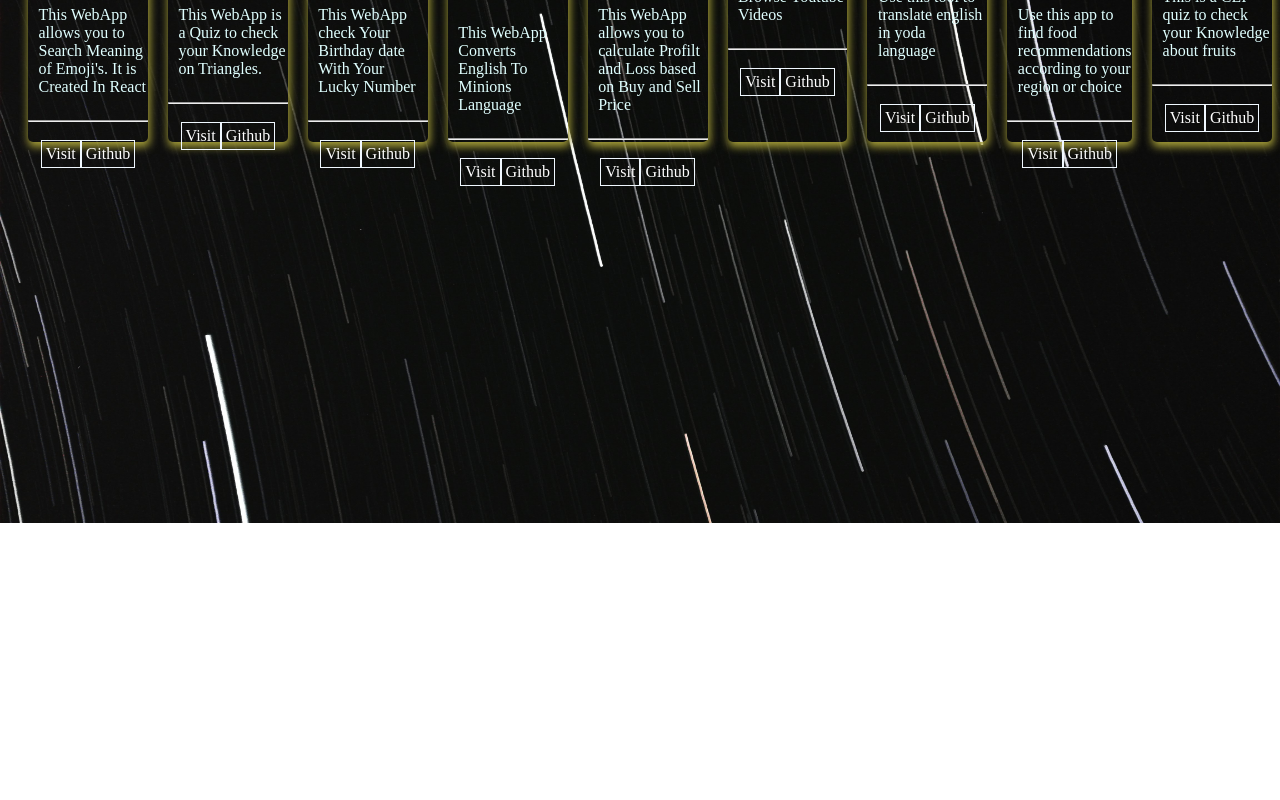
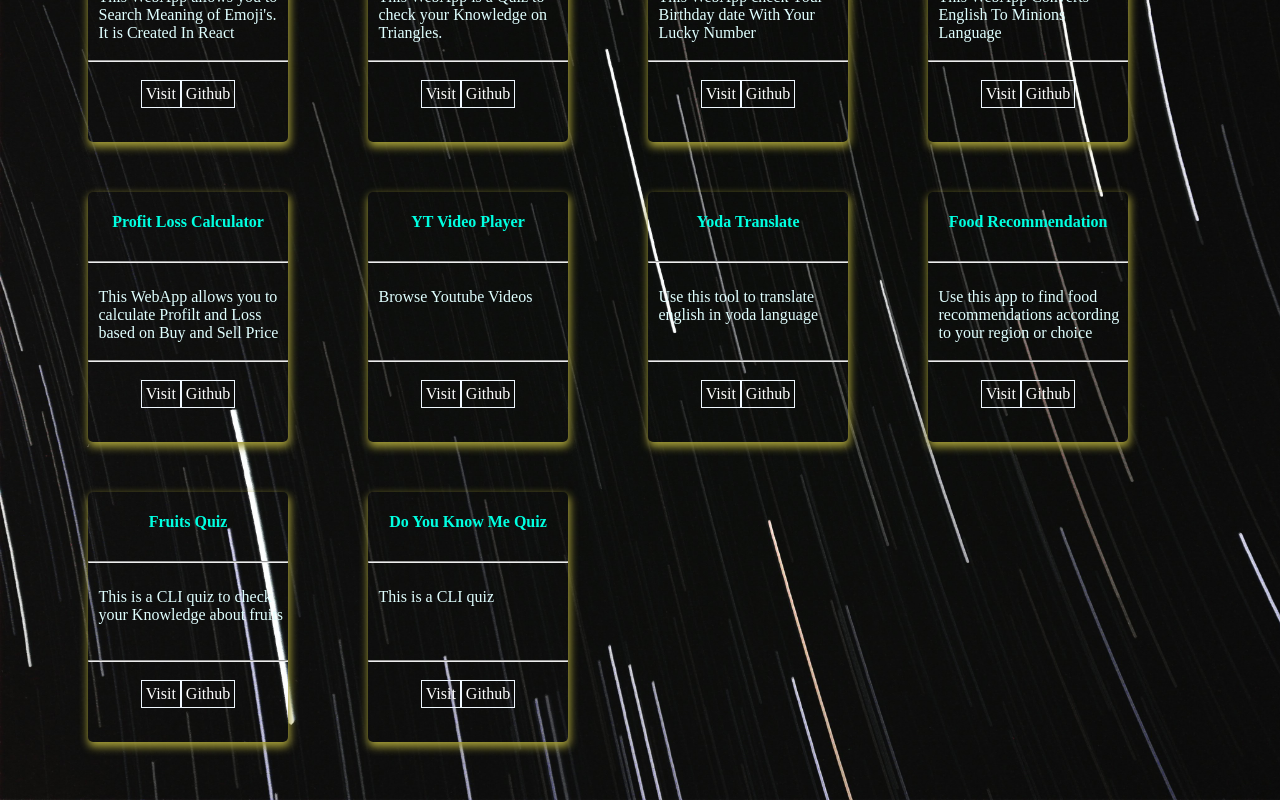
Before and after one commit to Mradul-06/NewPortfolio, a React (Create React App) app: page /Projects in a window 1280 px wide. Shown: the part 277-1077 px from the top of the page. Before the commit the page ends 800 px from the top, so only its background shows below. Built offline with nearby package versions, Linux system fonts and the light colour scheme.

Commit message:
updated projects

```diff
--- a/src/components/Projects.css
+++ b/src/components/Projects.css
@@ -1,12 +1,14 @@
 .head-container{
     display: flex;
     justify-content:center;
+    text-decoration: underline;
 
 }
 
 .card-holder{
     display: flex;
-    justify-content:space-between;
+    flex-wrap: wrap;
+    justify-content:;
 }
 
 .card{
@@ -14,7 +16,8 @@
     border-radius: 5px;
     height: 250px;
     width: 200px;
-    margin-left:20px;
+    margin-left:80px;
+    margin-bottom:50px
 }
 .card-heading{
     display: flex;
@@ -25,6 +28,7 @@
 
 .card-content{
     margin-left:10px;
+    height:80px;
     padding:0.5px;
 }
 .project-link{
--- a/src/components/Projects.js
+++ b/src/components/Projects.js
@@ -136,6 +136,20 @@ const Projects = () => {
             <a className="source-link" href="https://github.com/Mradul-06/Fruit-Quiz-CLI">Github</a>
         </div>
       </div>
+      <div className="card">
+        <div className="card-heading">
+          <h4>Do You Know Me Quiz</h4>
+        </div>
+        <hr></hr>
+        <div className="card-content">
+        <p> This is a CLI quiz</p>
+        </div>
+        <hr></hr>
+        <div className="card-links">
+            <a className="project-link" href="https://replit.com/@MradulAgrawal/Do-You-Know-Me-quiz?v=1">Visit</a><br></br>
+            <a className="source-link" href="https://github.com/Mradul-06/Do-You-Know-Me-Quiz">Github</a>
+        </div>
+      </div>
     </div>
     </section>
   )
```
